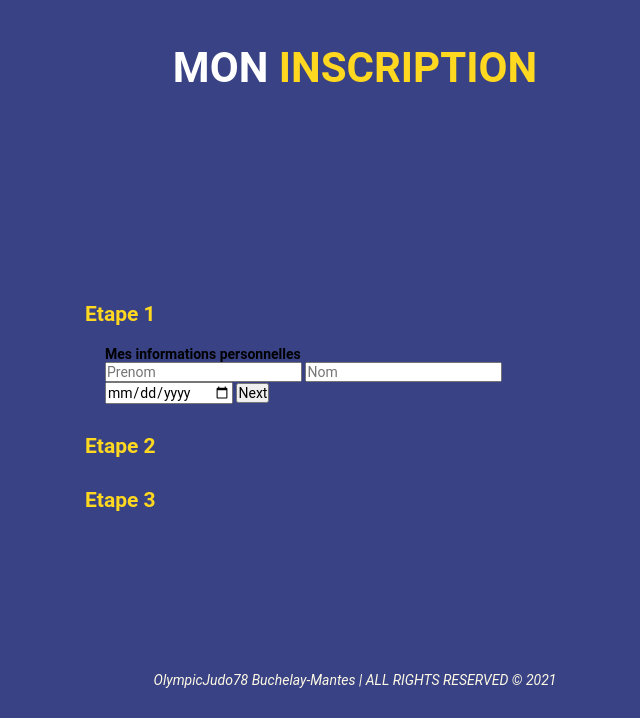
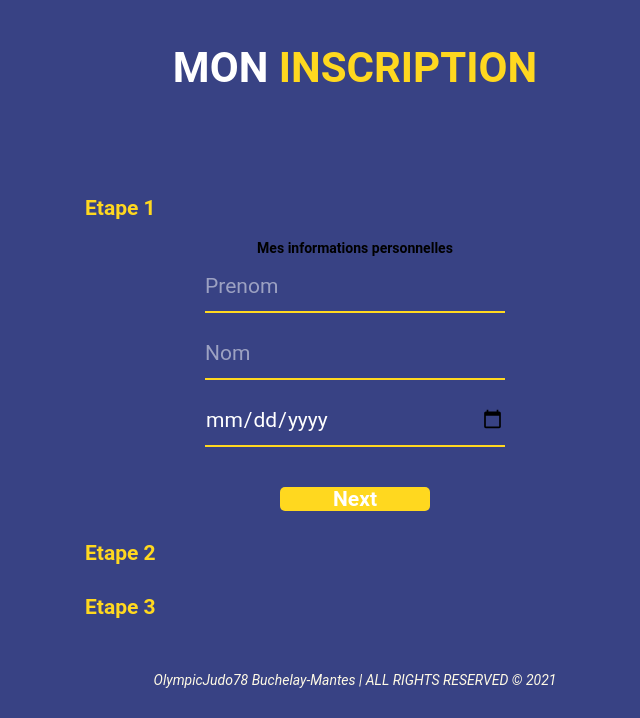
Before and after one commit to Labrege/olympicjudo78, a PHP site: page /inscription.php in a window 1280 px wide. Shown: the part 189-907 px from the top of the page, without its empty margins (285-925 px from the left). Run offline with PHP 8.4, Linux system fonts and the light colour scheme; some libraries are stand-ins or nearby versions.

Commit message:
Update inscriptions.css

```diff
--- a/CSS/inscriptions.css
+++ b/CSS/inscriptions.css
@@ -26,18 +26,25 @@
     align-items: center;
 }
 
-.form-container, .explication-container{
+.form-container{
     width: 500px;
     margin: 20px;
+
+    display: flex;
+    justify-content: center;
+    align-items: center;
+    flex-direction: column;
 }
 
-.form-container form{
+
+
+/*.form-container form{
     width: 100%;
     display: flex;
     flex-direction: column;
     justify-content: center;
     align-items: center;
-}
+}*/
 
 form h3{
     color:#FFD81F;
@@ -45,7 +52,7 @@
     margin-top: 30px;
 }
 
-.form-container form .button{
+.form-container .button{
     width: 30%;
     text-align: center;
     background: #FFD81F;
@@ -58,11 +65,11 @@
     margin-top: 30px;
 }
 
-.form-container form .button:hover{
+.form-container .button:hover{
     cursor: pointer;
 }
 
-.form-container form .texte{
+.form-container .texte{
     width: 60%;
     border: none;
     background: none;
@@ -75,21 +82,21 @@
     color: white;
 }
 
-.form-container form select option{
+.form-container select option{
     color: #111A2F;
 }
 
-.form-container form input::placeholder{
+.form-container input::placeholder{
     font-size: 1.5rem;
     text-transform: capitalize;
     color: rgba(255, 255, 255, 0.5);
 }
 
-.form-container form select:focus{
+.form-container  select:focus{
     outline: none;
 }
 
-.form-container form input:focus{
+.form-container  input:focus{
     outline: none;
 }
 
```
